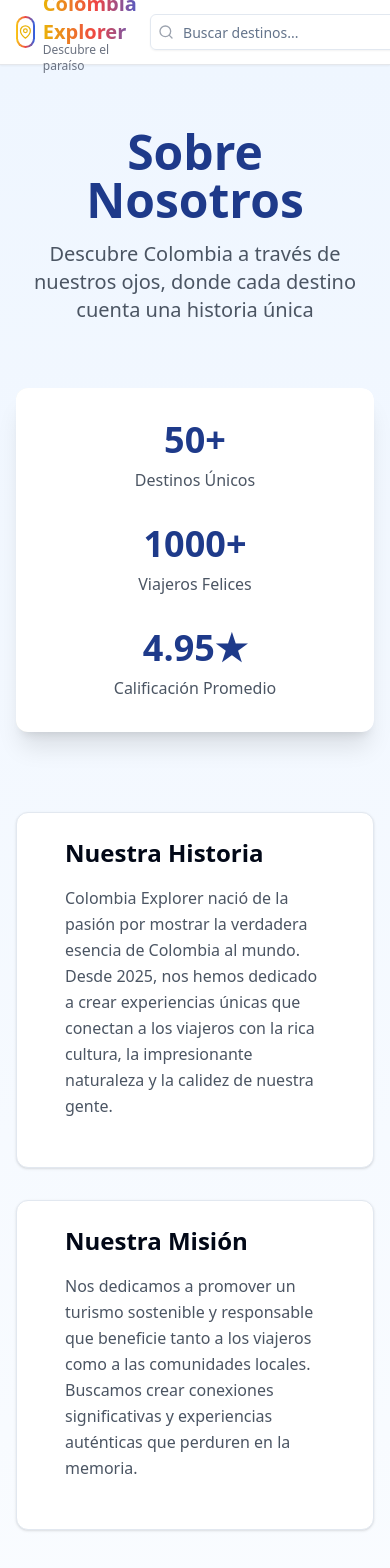
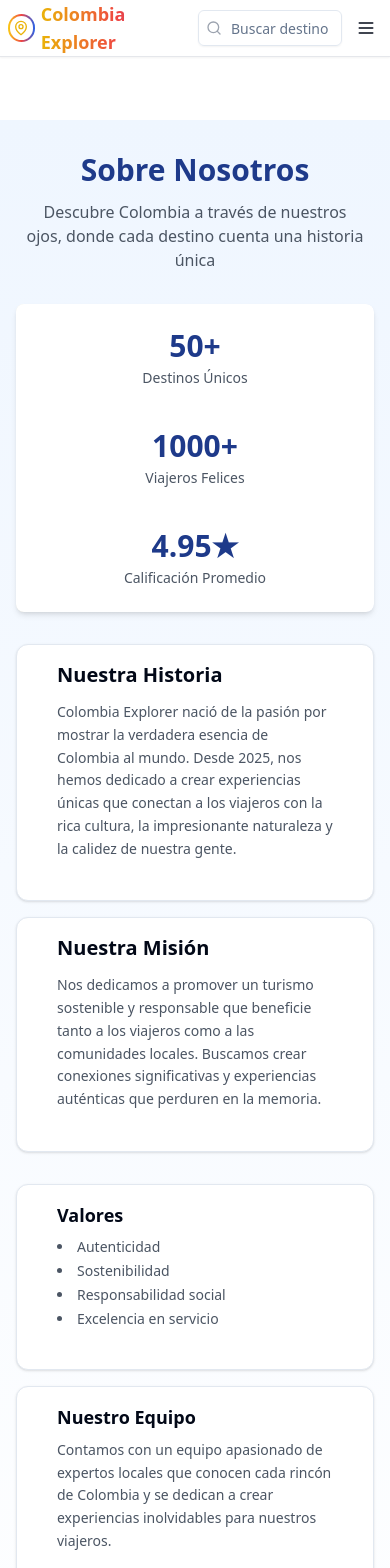
Before and after one commit to ZenenContreras/ColombiaExplorer, a React (Vite) app: page /about in a window 390 px wide. Shown: the top 1568 px of the page. Built offline with nearby package versions, Linux system fonts and the light colour scheme.

Commit message:
change: responsive

```diff
--- a/package.json
+++ b/package.json
@@ -57,6 +57,7 @@
     "react-resizable-panels": "^2.0.19",
     "react-router": "^6.23.1",
     "react-router-dom": "^6.23.1",
+    "starter": "file:",
     "tailwind-merge": "^2.3.0",
     "tailwindcss-animate": "^1.0.7",
     "vaul": "^0.9.1",
--- a/src/components/AboutUs.tsx
+++ b/src/components/AboutUs.tsx
@@ -3,43 +3,43 @@ import { Card, CardContent } from "./ui/card";
 
 const AboutUs = () => {
   return (
-    <div className="bg-gradient-to-b from-blue-50 to-white py-16">
+    <div className="bg-gradient-to-b from-blue-50 to-white py-8 sm:py-12 md:py-16 min-h-screen mt-14 sm:mt-16">
       <div className="container mx-auto px-4">
-        <div className="text-center mb-16">
-          <h1 className="text-5xl font-bold text-blue-900 mb-4">
+        <div className="text-center mb-8 sm:mb-12 md:mb-16">
+          <h1 className="text-3xl sm:text-4xl md:text-5xl font-bold text-blue-900 mb-3 sm:mb-4">
             Sobre Nosotros
           </h1>
-          <p className="text-xl text-gray-600 max-w-2xl mx-auto">
+          <p className="text-base sm:text-lg md:text-xl text-gray-600 max-w-2xl mx-auto px-2">
             Descubre Colombia a través de nuestros ojos, donde cada destino
             cuenta una historia única
           </p>
         </div>
 
-        <div className="relative mb-20">
-          <div className="absolute inset-0 bg-gradient-to-r from-yellow-400 via-red-500 to-blue-600 opacity-10 rounded-xl"></div>
-          <div className="relative bg-white p-8 rounded-xl shadow-xl">
-            <div className="grid grid-cols-1 md:grid-cols-3 gap-8 text-center">
-              <div>
-                <h3 className="text-4xl font-bold text-blue-900 mb-2">50+</h3>
-                <p className="text-gray-600">Destinos Únicos</p>
+        <div className="relative mb-8 sm:mb-12 md:mb-20">
+          <div className="absolute inset-0 bg-gradient-to-r from-yellow-400 via-red-500 to-blue-600 opacity-10 rounded-lg sm:rounded-xl"></div>
+          <div className="relative bg-white p-4 sm:p-6 md:p-8 rounded-lg sm:rounded-xl shadow-md sm:shadow-xl">
+            <div className="grid grid-cols-1 sm:grid-cols-3 gap-6 sm:gap-8 text-center">
+              <div className="p-2 sm:p-0">
+                <h3 className="text-3xl sm:text-4xl font-bold text-blue-900 mb-1 sm:mb-2">50+</h3>
+                <p className="text-sm sm:text-base text-gray-600">Destinos Únicos</p>
               </div>
-              <div>
-                <h3 className="text-4xl font-bold text-blue-900 mb-2">1000+</h3>
-                <p className="text-gray-600">Viajeros Felices</p>
+              <div className="p-2 sm:p-0">
+                <h3 className="text-3xl sm:text-4xl font-bold text-blue-900 mb-1 sm:mb-2">1000+</h3>
+                <p className="text-sm sm:text-base text-gray-600">Viajeros Felices</p>
               </div>
-              <div>
-                <h3 className="text-4xl font-bold text-blue-900 mb-2">4.95★</h3>
-                <p className="text-gray-600">Calificación Promedio</p>
+              <div className="p-2 sm:p-0">
+                <h3 className="text-3xl sm:text-4xl font-bold text-blue-900 mb-1 sm:mb-2">4.95★</h3>
+                <p className="text-sm sm:text-base text-gray-600">Calificación Promedio</p>
               </div>
             </div>
           </div>
         </div>
 
-        <div className="grid grid-cols-1 md:grid-cols-2 gap-8 mb-12">
-          <Card className="p-6">
+        <div className="grid grid-cols-1 md:grid-cols-2 gap-4 sm:gap-6 md:gap-8 mb-8 sm:mb-12">
+          <Card className="p-4 sm:p-6">
             <CardContent>
-              <h2 className="text-2xl font-semibold mb-4">Nuestra Historia</h2>
-              <p className="text-gray-600 leading-relaxed">
+              <h2 className="text-xl sm:text-2xl font-semibold mb-3 sm:mb-4">Nuestra Historia</h2>
+              <p className="text-sm sm:text-base text-gray-600 leading-relaxed">
                 Colombia Explorer nació de la pasión por mostrar la verdadera
                 esencia de Colombia al mundo. Desde 2025, nos hemos dedicado a
                 crear experiencias únicas que conectan a los viajeros con la
@@ -49,10 +49,10 @@ const AboutUs = () => {
             </CardContent>
           </Card>
 
-          <Card className="p-6">
+          <Card className="p-4 sm:p-6">
             <CardContent>
-              <h2 className="text-2xl font-semibold mb-4">Nuestra Misión</h2>
-              <p className="text-gray-600 leading-relaxed">
+              <h2 className="text-xl sm:text-2xl font-semibold mb-3 sm:mb-4">Nuestra Misión</h2>
+              <p className="text-sm sm:text-base text-gray-600 leading-relaxed">
                 Nos dedicamos a promover un turismo sostenible y responsable que
                 beneficie tanto a los viajeros como a las comunidades locales.
                 Buscamos crear conexiones significativas y experiencias
@@ -62,11 +62,11 @@ const AboutUs = () => {
           </Card>
         </div>
 
-        <div className="grid grid-cols-1 md:grid-cols-3 gap-8 mb-12">
-          <Card className="p-6">
+        <div className="grid grid-cols-1 sm:grid-cols-2 md:grid-cols-3 gap-4 sm:gap-6 md:gap-8">
+          <Card className="p-4 sm:p-6">
             <CardContent>
-              <h3 className="text-xl font-semibold mb-3">Valores</h3>
-              <ul className="list-disc list-inside text-gray-600 space-y-2">
+              <h3 className="text-lg sm:text-xl font-semibold mb-2 sm:mb-3">Valores</h3>
+              <ul className="list-disc list-inside text-sm sm:text-base text-gray-600 space-y-1 sm:space-y-2">
                 <li>Autenticidad</li>
                 <li>Sostenibilidad</li>
                 <li>Responsabilidad social</li>
@@ -75,10 +75,10 @@ const AboutUs = () => {
             </CardContent>
           </Card>
 
-          <Card className="p-6">
+          <Card className="p-4 sm:p-6">
             <CardContent>
-              <h3 className="text-xl font-semibold mb-3">Nuestro Equipo</h3>
-              <p className="text-gray-600 leading-relaxed">
+              <h3 className="text-lg sm:text-xl font-semibold mb-2 sm:mb-3">Nuestro Equipo</h3>
+              <p className="text-sm sm:text-base text-gray-600 leading-relaxed">
                 Contamos con un equipo apasionado de expertos locales que
                 conocen cada rincón de Colombia y se dedican a crear
                 experiencias inolvidables para nuestros viajeros.
@@ -86,10 +86,10 @@ const AboutUs = () => {
             </CardContent>
           </Card>
 
-          <Card className="p-6">
+          <Card className="p-4 sm:p-6">
             <CardContent>
-              <h3 className="text-xl font-semibold mb-3">Compromiso</h3>
-              <p className="text-gray-600 leading-relaxed">
+              <h3 className="text-lg sm:text-xl font-semibold mb-2 sm:mb-3">Compromiso</h3>
+              <p className="text-sm sm:text-base text-gray-600 leading-relaxed">
                 Nos comprometemos con el desarrollo sostenible del turismo en
                 Colombia, protegiendo nuestro patrimonio natural y cultural para
                 las futuras generaciones.
--- a/src/components/Favorites.tsx
+++ b/src/components/Favorites.tsx
@@ -32,49 +32,55 @@ const Favorites = () => {
   };
 
   return (
-    <div className="min-h-screen bg-gray-50 py-12">
+    <div className="min-h-screen bg-gray-50 py-8 sm:py-12 mt-14 sm:mt-16">
       <div className="container mx-auto px-4">
-        <div className="flex items-center justify-between mb-8">
-          <h1 className="text-4xl font-bold">Mis Favoritos</h1>
-          <Heart className="text-red-500 w-8 h-8" fill="currentColor" />
+        <div className="flex items-center justify-between mb-6 sm:mb-8">
+          <h1 className="text-2xl sm:text-3xl md:text-4xl font-bold">Mis Favoritos</h1>
+          <Heart className="text-red-500 w-6 h-6 sm:w-8 sm:h-8" fill="currentColor" />
         </div>
 
         {favorites.length === 0 ? (
-          <Card className="p-6 text-center">
+          <Card className="p-4 sm:p-6 text-center">
             <CardContent>
-              <p className="text-gray-600">
+              <p className="text-sm sm:text-base text-gray-600">
                 No tienes destinos favoritos guardados.
               </p>
-              <Button className="mt-4" variant="outline">
+              <Button
+                className="mt-3 sm:mt-4 text-sm sm:text-base"
+                variant="outline"
+                onClick={() => window.location.href = "/"}
+              >
                 Explorar Destinos
               </Button>
             </CardContent>
           </Card>
         ) : (
-          <div className="grid grid-cols-1 md:grid-cols-2 lg:grid-cols-3 gap-6">
+          <div className="grid grid-cols-1 sm:grid-cols-2 lg:grid-cols-3 gap-4 sm:gap-6">
             {favorites.map((favorite) => (
-              <Card key={favorite.id} className="overflow-hidden">
-                <div className="relative h-48">
+              <Card key={favorite.id} className="overflow-hidden flex flex-col">
+                <div className="relative h-40 sm:h-48">
                   <img
                     src={favorite.image}
                     alt={favorite.title}
                     className="w-full h-full object-cover"
                   />
                 </div>
-                <CardHeader>
-                  <CardTitle>{favorite.title}</CardTitle>
+                <CardHeader className="p-4 sm:p-6">
+                  <CardTitle className="text-lg sm:text-xl">{favorite.title}</CardTitle>
                 </CardHeader>
-                <CardContent>
-                  <p className="text-gray-600 mb-4">{favorite.description}</p>
+                <CardContent className="p-4 sm:p-6 pt-0 flex-grow">
+                  <p className="text-sm sm:text-base text-gray-600 mb-4">{favorite.description}</p>
+                  <div className="mt-auto">
                     <Button
                       variant="destructive"
                       size="sm"
                       onClick={() => removeFavorite(favorite.id)}
-                    className="w-full"
+                      className="w-full text-sm sm:text-base py-2 sm:py-2.5"
                     >
                       <Trash2 className="w-4 h-4 mr-2" />
                       Eliminar de favoritos
                     </Button>
+                  </div>
                 </CardContent>
               </Card>
             ))}
--- a/src/components/NavigationBar.tsx
+++ b/src/components/NavigationBar.tsx
@@ -9,7 +9,9 @@ import {
   Landmark,
   Info,
   Heart,
+  Menu,
 } from "lucide-react";
+import { defaultLocations } from "@/data/defaultLocations";
 
 interface NavigationBarProps {
   onSearch?: (term: string) => void;
@@ -20,36 +22,72 @@ const NavigationBar = ({
   onSearch = () => {},
   onFilterChange = () => {},
 }: NavigationBarProps) => {
+  const [searchValue, setSearchValue] = React.useState("");
+  const [showPreview, setShowPreview] = React.useState(false);
+  const [searchResults, setSearchResults] = React.useState<typeof defaultLocations>([]);
+  const searchRef = React.useRef<HTMLDivElement>(null);
+  const [showMobileMenu, setShowMobileMenu] = React.useState(false);
+
+  // Cerrar la previsualización cuando se hace clic fuera
+  React.useEffect(() => {
+    const handleClickOutside = (event: MouseEvent) => {
+      if (searchRef.current && !searchRef.current.contains(event.target as Node)) {
+        setShowPreview(false);
+      }
+    };
+
+    document.addEventListener("mousedown", handleClickOutside);
+    return () => document.removeEventListener("mousedown", handleClickOutside);
+  }, []);
+
+  const handleSearchChange = (e: React.ChangeEvent<HTMLInputElement>) => {
+    const value = e.target.value;
+    setSearchValue(value);
+    onSearch(value);
+
+    if (value.length > 0) {
+      const filteredResults = defaultLocations.filter(location =>
+        location.title.toLowerCase().includes(value.toLowerCase()) ||
+        location.tags.some(tag => tag.toLowerCase().includes(value.toLowerCase()))
+      );
+      setSearchResults(filteredResults);
+      setShowPreview(true);
+    } else {
+      setSearchResults([]);
+      setShowPreview(false);
+    }
+  };
+
   return (
     <nav className="w-full bg-white border-b border-gray-200 shadow-sm fixed top-0 z-50">
-      <div className="container mx-auto px-4">
-        <div className="flex items-center justify-between h-16">
-          <div className="flex items-center gap-2">
+      <div className="container mx-auto px-2 sm:px-4">
+        <div className="flex items-center justify-between h-14 sm:h-16">
+          <div className="flex items-center">
             <div
-              className="flex items-center gap-2 cursor-pointer"
+              className="flex items-center gap-1.5 sm:gap-2 cursor-pointer"
               onClick={() => (window.location.href = "/")}
             >
-              <div className="relative w-8 h-8">
+              <div className="relative w-7 h-7 sm:w-8 sm:h-8">
                 <div className="absolute inset-0 bg-gradient-to-r from-yellow-400 via-red-500 to-blue-600 rounded-full animate-pulse"></div>
                 <div className="absolute inset-0.5 bg-white rounded-full flex items-center justify-center">
-                  <MapPin className="h-5 w-5 text-yellow-500" />
+                  <MapPin className="h-4 w-4 sm:h-5 sm:w-5 text-yellow-500" />
                 </div>
               </div>
               <div className="flex flex-col">
-                <span className="text-xl font-bold bg-gradient-to-r from-yellow-500 via-red-500 to-blue-600 text-transparent bg-clip-text hover:opacity-80 transition-opacity">
+                <span className="text-lg sm:text-xl font-bold bg-gradient-to-r from-yellow-500 via-red-500 to-blue-600 text-transparent bg-clip-text hover:opacity-80 transition-opacity">
                   Colombia Explorer
                 </span>
-                <span className="text-xs text-gray-500 -mt-1">
+                <span className="text-[10px] sm:text-xs text-gray-500 -mt-0.5 hidden md:block">
                   Descubre el paraíso
                 </span>
               </div>
             </div>
           </div>
 
-          <div className="hidden md:flex items-center space-x-8">
+          <div className="hidden lg:flex items-center space-x-6">
             <Button
               variant="ghost"
-              className="flex items-center gap-2 hover:bg-blue-50"
+              className="flex items-center gap-2 hover:bg-blue-50 px-3 py-2"
               onClick={() => onFilterChange("beaches")}
             >
               <MapPin className="h-4 w-4" />
@@ -57,7 +95,7 @@ const NavigationBar = ({
             </Button>
             <Button
               variant="ghost"
-              className="flex items-center gap-2 hover:bg-blue-50"
+              className="flex items-center gap-2 hover:bg-blue-50 px-3 py-2"
               onClick={() => onFilterChange("mountains")}
             >
               <Mountain className="h-4 w-4" />
@@ -65,7 +103,7 @@ const NavigationBar = ({
             </Button>
             <Button
               variant="ghost"
-              className="flex items-center gap-2 hover:bg-blue-50"
+              className="flex items-center gap-2 hover:bg-blue-50 px-3 py-2"
               onClick={() => onFilterChange("cultural")}
             >
               <Landmark className="h-4 w-4" />
@@ -73,33 +111,97 @@ const NavigationBar = ({
             </Button>
           </div>
 
-          <div className="flex items-center space-x-4">
-            <div className="relative w-64">
+          <div className="flex items-center gap-2 sm:gap-4">
+            <div className="relative" ref={searchRef}>
               <Search className="absolute left-2 top-1/2 transform -translate-y-1/2 text-gray-400 h-4 w-4" />
               <Input
-                className="pl-8 w-full"
+                className="pl-8 w-36 sm:w-48 md:w-64 transition-all focus:w-48 sm:focus:w-64 md:focus:w-80 text-sm"
                 placeholder="Buscar destinos..."
-                onChange={(e) => onSearch(e.target.value)}
+                value={searchValue}
+                onChange={handleSearchChange}
+                onFocus={() => setShowPreview(searchValue.length > 0)}
               />
+
+              {showPreview && searchResults.length > 0 && (
+                <div className="absolute top-full left-0 right-0 mt-1 bg-white rounded-lg shadow-lg border border-gray-200 max-h-[calc(100vh-180px)] overflow-y-auto z-50">
+                  <div className="p-2">
+                    <h3 className="text-xs sm:text-sm font-semibold text-gray-600 mb-2 px-2">Destinos Sugeridos</h3>
+                    <div className="space-y-1">
+                      {searchResults.map(location => (
+                        <div
+                          key={location.id}
+                          className="flex items-center gap-2 sm:gap-3 p-2 hover:bg-gray-50 rounded-md cursor-pointer active:bg-gray-100"
+                          onClick={() => {
+                            window.location.href = `/destination/${location.id}`;
+                          }}
+                        >
+                          <img
+                            src={location.image}
+                            alt={location.title}
+                            className="w-10 h-10 sm:w-12 sm:h-12 rounded-md object-cover"
+                          />
+                          <div>
+                            <h4 className="font-medium text-xs sm:text-sm">{location.title}</h4>
+                            <p className="text-[10px] sm:text-xs text-gray-500">{location.type}</p>
                           </div>
+                        </div>
+                      ))}
+                    </div>
+                  </div>
+                </div>
+              )}
+            </div>
+
+            <div className="hidden md:flex items-center gap-2 sm:gap-4">
               <Button
                 variant="ghost"
-              className="flex items-center gap-2"
+                className="flex items-center gap-1.5 px-2 sm:px-3"
                 onClick={() => (window.location.href = "/about")}
               >
                 <Info className="h-4 w-4" />
-              Sobre Nosotros
+                <span className="hidden lg:inline text-sm">Sobre Nosotros</span>
               </Button>
               <Button
                 variant="ghost"
-              className="flex items-center gap-2"
+                className="flex items-center gap-1.5 px-2 sm:px-3"
                 onClick={() => (window.location.href = "/favorites")}
               >
                 <Heart className="h-4 w-4" />
-              Favoritos
+                <span className="hidden lg:inline text-sm">Favoritos</span>
+              </Button>
+            </div>
+
+            <Button
+              variant="ghost"
+              className="lg:hidden p-1.5 sm:p-2 hover:bg-gray-100 rounded-md"
+              onClick={() => setShowMobileMenu(!showMobileMenu)}
+            >
+              <Menu className="h-5 w-5 sm:h-6 sm:w-6" />
             </Button>
           </div>
         </div>
+
+        {showMobileMenu && (
+          <div className="lg:hidden py-2 space-y-1 border-t border-gray-100">
+            {[
+              { icon: <MapPin className="h-4 w-4" />, label: "Playas", action: () => onFilterChange("beaches") },
+              { icon: <Mountain className="h-4 w-4" />, label: "Montañas", action: () => onFilterChange("mountains") },
+              { icon: <Landmark className="h-4 w-4" />, label: "Sitios Culturales", action: () => onFilterChange("cultural") },
+              { icon: <Info className="h-4 w-4" />, label: "Sobre Nosotros", action: () => window.location.href = "/about" },
+              { icon: <Heart className="h-4 w-4" />, label: "Favoritos", action: () => window.location.href = "/favorites" }
+            ].map((item, index) => (
+              <Button
+                key={index}
+                variant="ghost"
+                className="w-full flex items-center gap-3 justify-start px-4 py-2.5 hover:bg-gray-50 active:bg-gray-100"
+                onClick={item.action}
+              >
+                {item.icon}
+                <span className="text-sm">{item.label}</span>
+              </Button>
+            ))}
+          </div>
+        )}
       </div>
     </nav>
   );
--- a/src/components/home.tsx
+++ b/src/components/home.tsx
@@ -9,6 +9,7 @@ import {
   Leaf,
 } from "lucide-react";
 import InteractiveMap from "./InteractiveMap";
+import NavigationBar from "./NavigationBar";
 
 interface Location {
   id: string;
@@ -189,7 +190,7 @@ const Home = () => {
   };
 
   const handleFilterChange = (filter: string) => {
-    setSelectedType(filter);
+    setSelectedType(filter === selectedType ? undefined : filter);
   };
 
   const filteredLocations = defaultLocations.filter((location) => {
@@ -202,6 +203,11 @@ const Home = () => {
 
   return (
     <div className="flex-1">
+      <NavigationBar
+        onSearch={handleSearch}
+        onFilterChange={handleFilterChange}
+      />
+
       <div className="h-[600px] relative">
         <InteractiveMap
           locations={filteredLocations}
--- /dev/null
+++ b/src/data/defaultLocations.ts
@@ -0,0 +1,102 @@
+export interface Location {
+  id: string;
+  title: string;
+  type: string;
+  tags: string[];
+  image: string;
+  coordinates: {
+    lat: number;
+    lng: number;
+  };
+}
+
+export const defaultLocations: Location[] = [
+  {
+    id: "cartagena",
+    title: "Cartagena",
+    type: "Ciudad Histórica",
+    tags: ["playas", "cultural", "colonial"],
+    image: "/images/cartagena.jpg",
+    coordinates: {
+      lat: 10.3932,
+      lng: -75.4832
+    }
+  },
+  {
+    id: "tayrona",
+    title: "Parque Tayrona",
+    type: "Parque Nacional",
+    tags: ["playas", "naturaleza", "ecoturismo"],
+    image: "/images/tayrona.jpg",
+    coordinates: {
+      lat: 11.3147,
+      lng: -74.0307
+    }
+  },
+  {
+    id: "cocora",
+    title: "Valle del Cocora",
+    type: "Valle",
+    tags: ["montañas", "naturaleza", "senderismo"],
+    image: "/images/cocora.jpg",
+    coordinates: {
+      lat: 4.6381,
+      lng: -75.4870
+    }
+  },
+  {
+    id: "guatape",
+    title: "Guatapé",
+    type: "Pueblo Colorido",
+    tags: ["cultural", "lagos", "arquitectura"],
+    image: "/images/guatape.jpg",
+    coordinates: {
+      lat: 6.2342,
+      lng: -75.1574
+    }
+  },
+  {
+    id: "sanandres",
+    title: "San Andrés",
+    type: "Isla",
+    tags: ["playas", "mar", "caribe"],
+    image: "/images/sanandres.jpg",
+    coordinates: {
+      lat: 12.5847,
+      lng: -81.7006
+    }
+  },
+  {
+    id: "bogota",
+    title: "Bogotá",
+    type: "Ciudad Capital",
+    tags: ["cultural", "museos", "gastronomía"],
+    image: "/images/bogota.jpg",
+    coordinates: {
+      lat: 4.7110,
+      lng: -74.0721
+    }
+  },
+  {
+    id: "medellin",
+    title: "Medellín",
+    type: "Ciudad Innovadora",
+    tags: ["cultural", "moderno", "primavera"],
+    image: "/images/medellin.jpg",
+    coordinates: {
+      lat: 6.2442,
+      lng: -75.5812
+    }
+  },
+  {
+    id: "cali",
+    title: "Cali",
+    type: "Capital de la Salsa",
+    tags: ["cultural", "baile", "gastronomía"],
+    image: "/images/cali.jpg",
+    coordinates: {
+      lat: 3.4516,
+      lng: -76.5320
+    }
+  }
+];
```
Also changed, not shown: 1 other file (tests, documents, lock files or other folders). Lines whose indentation alone changed are shown as unchanged.
